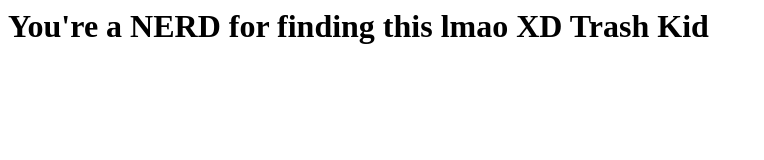
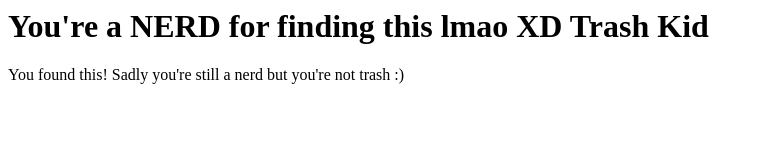
Before and after one commit to Jcode123/WE-ARE-VALORANT, a plain HTML site: page index.html in a window 1280 px wide. Shown: the whole page, without its empty margins (0-764 px from the left). Drawn offline with Linux system fonts and the light colour scheme.

Commit message:
Update index.html

```diff
--- a/index.html
+++ b/index.html
@@ -1 +1,2 @@
 <h1>You're a NERD for finding this lmao XD Trash Kid</h1>
+<h100> You found this!  Sadly you're still a nerd but you're not trash :)</h100>
```
